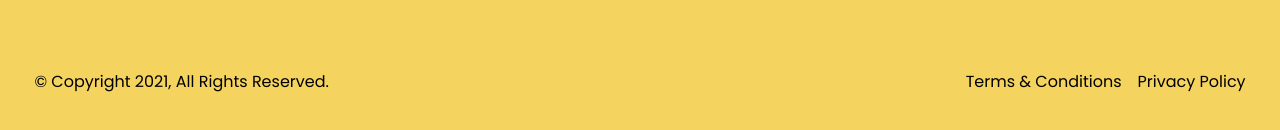
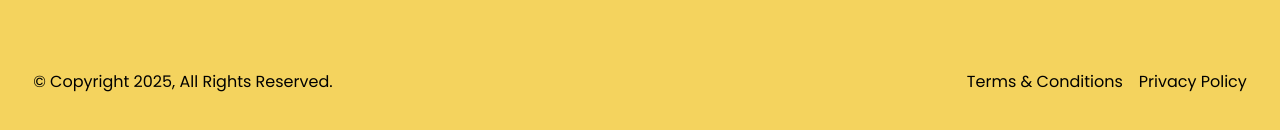
Before and after one commit to Eran2001/lanka-travels-rides, a React (Vite) app: page / in a window 1280 px wide. Shown: the part 6100-6230 px from the top of the page. Built offline with nearby package versions, Linux system fonts and the light colour scheme.

Commit message:
update_footer

```diff
--- a/src/components/shared/Footer.jsx
+++ b/src/components/shared/Footer.jsx
@@ -180,7 +180,7 @@ export default function Footer() {
 
         <div className="flex justify-around items-center max-sm:flex-col max-sm:w-full max-sm:gap-4 sm:gap-14 md:gap-32 lg:gap-54 xl:gap-158 pt-8">
           <p className="max-sm:text-lg max-sm:text-center">
-            © Copyright 2021, All Rights Reserved.
+            © Copyright {new Date().getFullYear()}, All Rights Reserved.
           </p>
           <ul className="flex justify-center max-sm:justify-around max-sm:mt-10 max-sm:w-[300px] items-center sm:gap-4 gap-8">
             <li>
```
